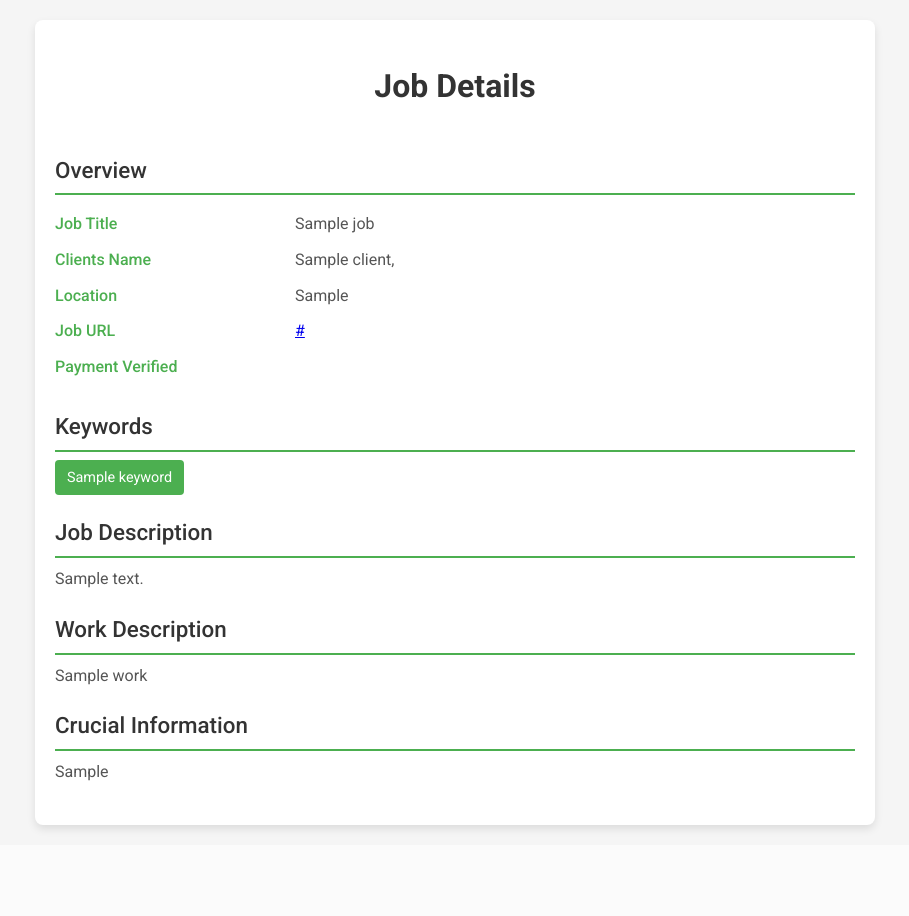
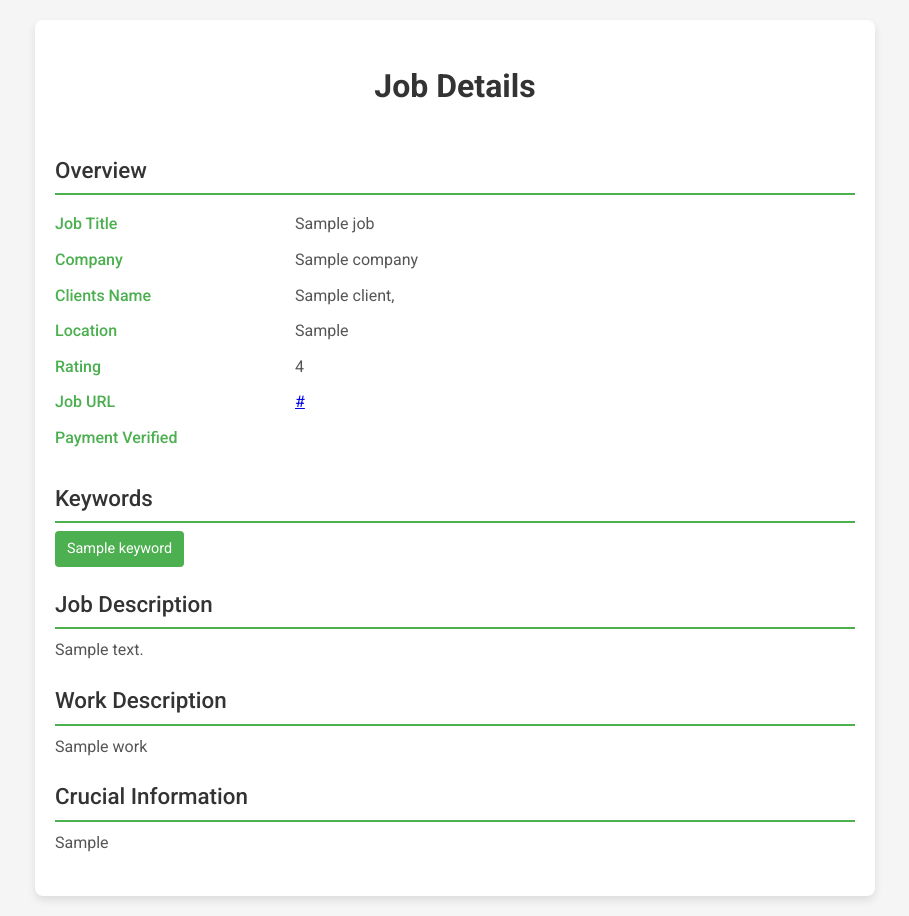
Before and after one commit to sahillede940/UpWork-Scrapper, a Django app: template templates/job.html in a window 1280 px wide. Shown: the whole page, without its empty margins (185-1094 px from the left). Before the commit the page ends 832 px from the top, so only its background shows below. Run offline with Django 5.2, Linux system fonts and the light colour scheme; the template is opened without the code that fills it: most values are stand-ins (such as "Sample title", 1, 10 or a date in 2020); data that the repository does not hold is empty.

Commit message:
sort by dates

```diff
--- a/api/views.py
+++ b/api/views.py
@@ -540,7 +540,7 @@ class GetAllJobs(APIView):
     permission_classes = []
 
     def get(self, request):
-        jobs = Job.objects.all()
+        jobs = Job.objects.all().order_by("-created_at")
         serialized_jobs = JobSerializer(jobs, many=True).data
         return render(request, "index.html", {"jobs": serialized_jobs})
 
--- a/templates/job.html
+++ b/templates/job.html
@@ -107,11 +107,18 @@
           <dt>Job Title</dt>
           <dd>{% if job.title %}{{ job.title }}{% else %}N/A{% endif %}</dd>
 
+          <dt>Company</dt>
+          <dd>{% if job.company %}{{ job.company }}{% else %}N/A{% endif %}</dd>
+
           <dt>Clients Name</dt>
           <dd>{% for client in llm_response.client_names %} {{ client }}, {% endfor %}</dd>
 
           <dt>Location</dt>
           <dd>{% if job.client_location %}{{ job.client_location }}{% else %}N/A{% endif %}</dd>
+
+          <!-- rating -->
+          <dt>Rating</dt>
+          <dd>{{ job.rating }}</dd>
 
           <dt>Job URL</dt>
           <dd>
```
